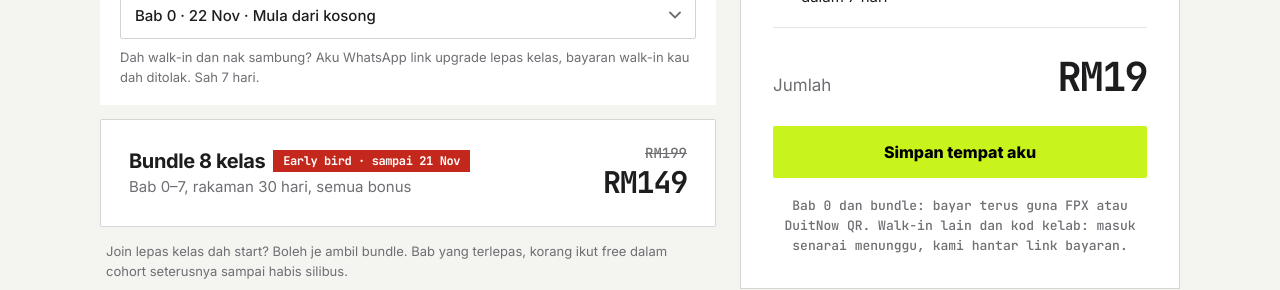
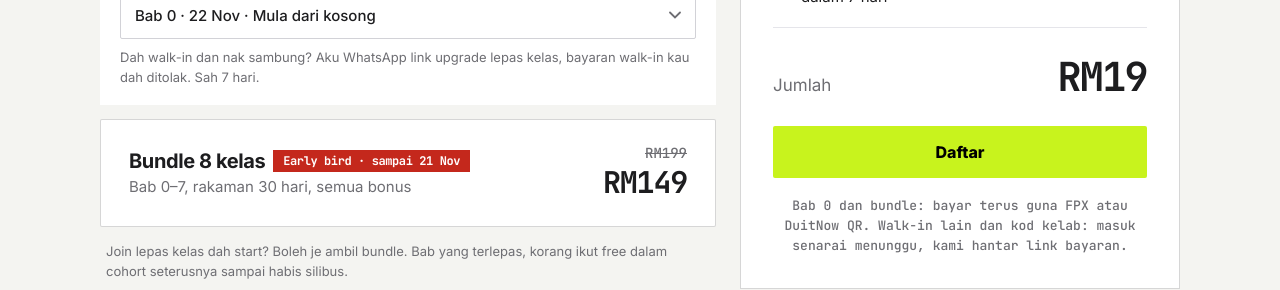
Before and after one commit to dolaheth/sihatlab, a plain HTML site: page kelas.html in a window 1280 px wide. Shown: the part 10160-10450 px from the top of the page. Drawn offline with Linux system fonts and the light colour scheme; no server answers.

Commit message:
Butang bayar jadi Daftar

```diff
--- a/kelas.html
+++ b/kelas.html
@@ -754,7 +754,7 @@ fbq('init','2672334146548437');fbq('track','PageView');fbq('track','ViewContent'
         <p id="sumname" style="font-size:20px;font-weight:700;letter-spacing:-.02em"></p>
         <ul id="bonus"></ul>
         <div class="total"><span style="color:var(--grey)" data-en="Total">Jumlah</span><b id="total">RM19</b></div>
-        <button type="button" class="btn btn-v pay" data-wl="pick" data-en="Save my spot">Simpan tempat aku</button>
+        <button type="button" class="btn btn-v pay" data-wl="pick" data-en="Sign up">Daftar</button>
         <p class="secure" data-en="Chapter 0 and the bundle: pay straight away by FPX or DuitNow QR. Other walk-ins and club codes: join the waitlist and we’ll send your payment link.">Bab 0 dan bundle: bayar terus guna FPX atau DuitNow QR. Walk-in lain dan kod kelab: masuk senarai menunggu, kami hantar link bayaran.</p>
       </aside>
     </div>
@@ -999,19 +999,19 @@ fbq('init','2672334146548437');fbq('track','PageView');fbq('track','ViewContent'
 
   // "Which one are you?" picker
   var WHO={ms:[
-    ['Mula dengan Bab 0','Kelas pertama khas untuk yang tak pernah lari: saringan kesihatan, mitos, dan pelan dari jalan laju ke lari 30 minit. Cuba kelas pertama dulu, promo RM19 je (Ahad 22 Nov). Suka? Upgrade ke bundle, RM19 tu ditolak.','Simpan tempat Bab 0','bab0'],
-    ['Ambil bundle 8 kelas','Cedera selalunya datang dari naik jarak atau masa terlalu cepat. Bab 5 ajar susun minggu latihan, Bab 7 ajar kenal tanda awal injury dan strength asas. Dua-dua perlukan pelan, bukan satu kelas je.','Simpan tempat bundle','bundle'],
-    ['Ambil bundle 8 kelas','Bab 2 ajar lari dalam zon heart rate rendah, Bab 6 pasal makan untuk lari. Yang paling penting ialah konsisten setiap minggu, dan bundle bagi korang 8 kelas dengan group.','Simpan tempat bundle','bundle'],
-    ['Ambil bundle 8 kelas','Bab 0 sampai Bab 7, dengan ujian minggu 1 dan minggu 12 supaya korang nampak progress sendiri. Buat kerja tapi tak improve? Duit balik 100%.','Simpan tempat bundle','bundle'],
-    ['Ambil bundle 8 kelas','Bab 2 (zon heart rate), Bab 3 (MAF) dan Bab 4 (pace dan VDOT) terus jawab kenapa pace tak naik. Kau dapat pace latihan sendiri dari result race, dan ujian minggu 1 vs 12 untuk tengok progress. Bab 0 ada rakaman, skip je kalau tak perlu.','Simpan tempat bundle','bundle'],
-    ['Ambil bundle 8 kelas','Bab 5 susun minggu latihan dan long run, Bab 6 makan dan air untuk larian jauh, Bab 7 taper dan persediaan hari race. Nak ambil Bab tertentu je? Walk-in RM39 setiap satu.','Simpan tempat bundle','bundle']],
+    ['Mula dengan Bab 0','Kelas pertama khas untuk yang tak pernah lari: saringan kesihatan, mitos, dan pelan dari jalan laju ke lari 30 minit. Cuba kelas pertama dulu, promo RM19 je (Ahad 22 Nov). Suka? Upgrade ke bundle, RM19 tu ditolak.','Daftar Bab 0','bab0'],
+    ['Ambil bundle 8 kelas','Cedera selalunya datang dari naik jarak atau masa terlalu cepat. Bab 5 ajar susun minggu latihan, Bab 7 ajar kenal tanda awal injury dan strength asas. Dua-dua perlukan pelan, bukan satu kelas je.','Daftar bundle','bundle'],
+    ['Ambil bundle 8 kelas','Bab 2 ajar lari dalam zon heart rate rendah, Bab 6 pasal makan untuk lari. Yang paling penting ialah konsisten setiap minggu, dan bundle bagi korang 8 kelas dengan group.','Daftar bundle','bundle'],
+    ['Ambil bundle 8 kelas','Bab 0 sampai Bab 7, dengan ujian minggu 1 dan minggu 12 supaya korang nampak progress sendiri. Buat kerja tapi tak improve? Duit balik 100%.','Daftar bundle','bundle'],
+    ['Ambil bundle 8 kelas','Bab 2 (zon heart rate), Bab 3 (MAF) dan Bab 4 (pace dan VDOT) terus jawab kenapa pace tak naik. Kau dapat pace latihan sendiri dari result race, dan ujian minggu 1 vs 12 untuk tengok progress. Bab 0 ada rakaman, skip je kalau tak perlu.','Daftar bundle','bundle'],
+    ['Ambil bundle 8 kelas','Bab 5 susun minggu latihan dan long run, Bab 6 makan dan air untuk larian jauh, Bab 7 taper dan persediaan hari race. Nak ambil Bab tertentu je? Walk-in RM39 setiap satu.','Daftar bundle','bundle']],
    en:[
-    ['Start with Chapter 0','The first class is built for people who have never run: health screening, myths, and a plan from brisk walking to running 30 minutes. Try the first class first, just RM19 on promo (Sunday 22 Nov). Like it? Upgrade to the bundle and your RM19 comes off.','Save my Chapter 0 spot','bab0'],
-    ['Take the 8-class bundle','Injuries usually come from adding distance or time too quickly. Chapter 5 shows you how to plan your training week, Chapter 7 covers early injury signs and basic strength. Both need a plan, not just one class.','Save my bundle spot','bundle'],
-    ['Take the 8-class bundle','Chapter 2 is about running in low heart rate zones, Chapter 6 is about eating for running. What matters most is showing up every week, and the bundle gives you 8 classes with a group.','Save my bundle spot','bundle'],
-    ['Take the 8-class bundle','Chapters 0 to 7, with tests in week 1 and week 12 so you can see your own progress. Do the work and don’t improve? 100% of your money back.','Save my bundle spot','bundle'],
-    ['Take the 8-class bundle','Chapter 2 (heart rate zones), Chapter 3 (MAF) and Chapter 4 (pace and VDOT) answer exactly why your pace is stuck. You get your own training paces from a race result, and tests in week 1 vs week 12 to see progress. Chapter 0 has a replay, skip it if you don’t need it.','Save my bundle spot','bundle'],
-    ['Take the 8-class bundle','Chapter 5 builds your training week and long runs, Chapter 6 covers fuel and water for long runs, Chapter 7 covers the taper and race-day prep. Only need certain chapters? Walk in for RM39 each.','Save my bundle spot','bundle']]};
+    ['Start with Chapter 0','The first class is built for people who have never run: health screening, myths, and a plan from brisk walking to running 30 minutes. Try the first class first, just RM19 on promo (Sunday 22 Nov). Like it? Upgrade to the bundle and your RM19 comes off.','Sign up for Chapter 0','bab0'],
+    ['Take the 8-class bundle','Injuries usually come from adding distance or time too quickly. Chapter 5 shows you how to plan your training week, Chapter 7 covers early injury signs and basic strength. Both need a plan, not just one class.','Sign up for the bundle','bundle'],
+    ['Take the 8-class bundle','Chapter 2 is about running in low heart rate zones, Chapter 6 is about eating for running. What matters most is showing up every week, and the bundle gives you 8 classes with a group.','Sign up for the bundle','bundle'],
+    ['Take the 8-class bundle','Chapters 0 to 7, with tests in week 1 and week 12 so you can see your own progress. Do the work and don’t improve? 100% of your money back.','Sign up for the bundle','bundle'],
+    ['Take the 8-class bundle','Chapter 2 (heart rate zones), Chapter 3 (MAF) and Chapter 4 (pace and VDOT) answer exactly why your pace is stuck. You get your own training paces from a race result, and tests in week 1 vs week 12 to see progress. Chapter 0 has a replay, skip it if you don’t need it.','Sign up for the bundle','bundle'],
+    ['Take the 8-class bundle','Chapter 5 builds your training week and long runs, Chapter 6 covers fuel and water for long runs, Chapter 7 covers the taper and race-day prep. Only need certain chapters? Walk in for RM39 each.','Sign up for the bundle','bundle']]};
   var who=-1, pick=document.getElementById('whopick');
   function renderWho(){
     if(who<0){pick.hidden=true;return;}
```
Also changed, not shown: daftar.html (+2 -2 lines).
